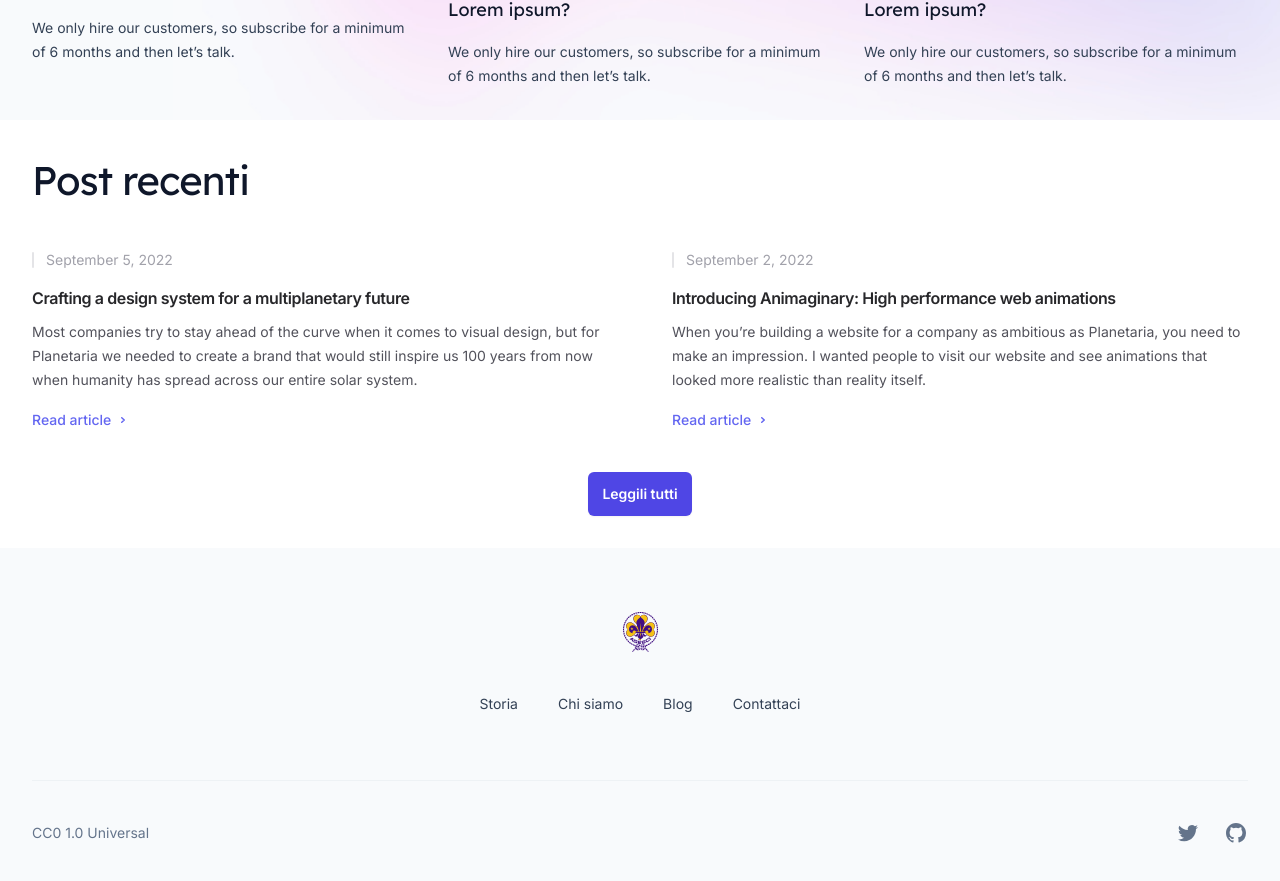
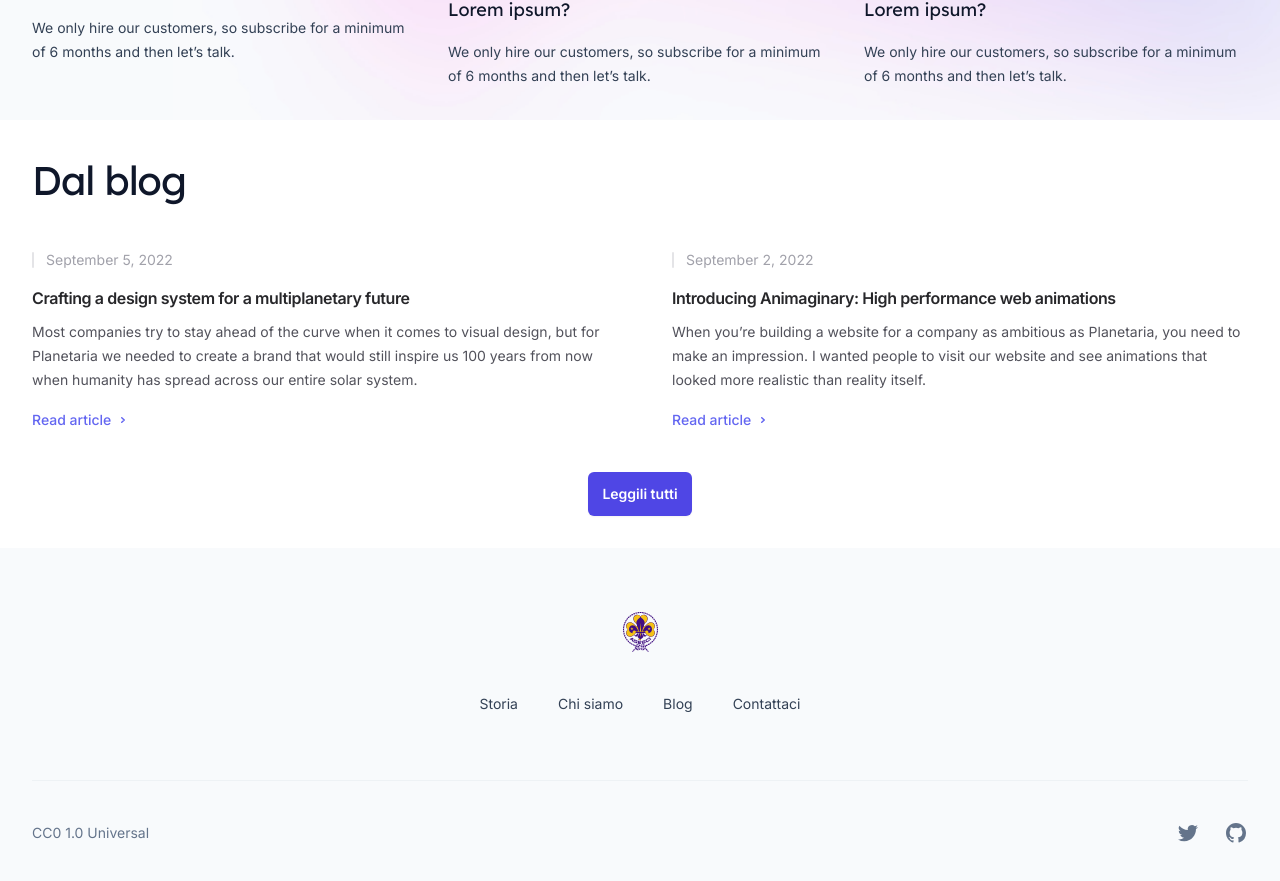
Before and after one commit to lussoluca/alessandriascout, a Next.js app: page / in a window 1280 px wide. Shown: the part 1923-2804 px from the top of the page. Built offline with nearby package versions, Linux system fonts and the light colour scheme.

Commit message:
Aggiunge i post recenti sulla home

```diff
--- a/src/components/Posts.jsx
+++ b/src/components/Posts.jsx
@@ -13,7 +13,7 @@ export function Posts() {
                         id="post-title"
                         className="font-display text-3xl tracking-tight text-slate-900 mb-10 sm:text-4xl"
                     >
-                        Post recenti
+                        Dal blog
                     </h2>
                 </div>
                 <div className="grid grid-cols-1 lg:grid-cols-2 gap-16">
```
